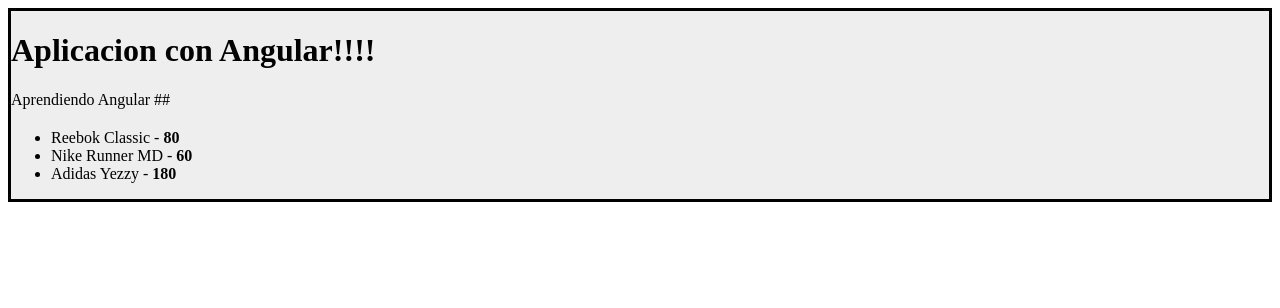
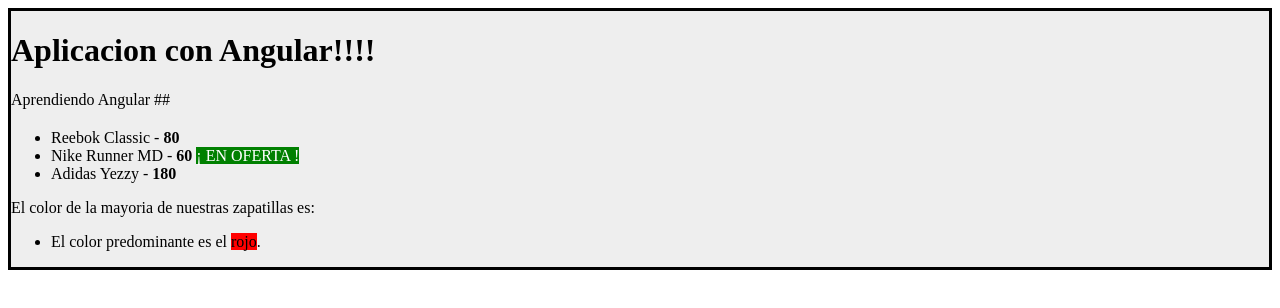
Before and after one commit to 256megas/learningAngular, an Angular app: page / in a window 1280 px wide. Shown: the top 308 px of the page. Built offline with nearby package versions, Linux system fonts and the light colour scheme.

Commit message:
directivas

```diff
--- a/src/app/zapatillas/zapatillas.component.html
+++ b/src/app/zapatillas/zapatillas.component.html
@@ -1,4 +1,20 @@
 <h2>{{titulo}}</h2>
 <ul>
-  <li *ngFor="let zapatilla of zapatillas">{{zapatilla.nombre}} - <strong>{{zapatilla.precio}} </strong></li>
+  <li *ngFor="let zapatilla of zapatillas">
+      {{zapatilla.nombre}} - <strong>{{zapatilla.precio}} </strong>
+      <span *ngIf="zapatilla.precio<80"
+        [style.background]="zapatilla.precio<80 ? 'green':'transparent'"
+        [style.color]="zapatilla.precio<80 ? 'white':'black'"
+      >¡ EN OFERTA !</span>
+  </li>
 </ul>
+
+
+<p>El color de la mayoria de nuestras zapatillas es:</p>
+<ul [ngSwitch]="color" >
+    <li *ngSwitchCase="'yellow'" >El color predominante es el <span style="background: yellow;">amarillo</span>.</li>
+    <li *ngSwitchCase="'red'" >El color predominante es el <span style="background: red;">rojo</span>.</li>
+    <li *ngSwitchCase="'blue'" >El color predominante es el <span  style="background: blue;">azul</span>.</li>
+    <li *ngSwitchCase="'orange'" >El color predominante es el <span  style="background: orange;">naranja</span>.</li>
+
+</ul>
--- a/src/app/zapatillas/zapatillas.component.ts
+++ b/src/app/zapatillas/zapatillas.component.ts
@@ -8,8 +8,10 @@
 export class ZapatillasComponent implements OnInit{
   public titulo: string;
   public zapatillas: Array<Zapatilla>;
+  public color:string;
 
   constructor() {
+    this.color="red";
     this.zapatillas = [
       new Zapatilla('Reebok Classic', 80, 'reebook', 'blanca', true),
       new Zapatilla('Nike Runner MD', 60, 'Nike', 'negras', true),
@@ -20,4 +22,10 @@
   ngOnInit(){
     console.log(this.zapatillas)
   }
+
+  marcas(){
+    this.zapatillas.forEach((value,index)=>{
+
+    })
+  }
 }
```
